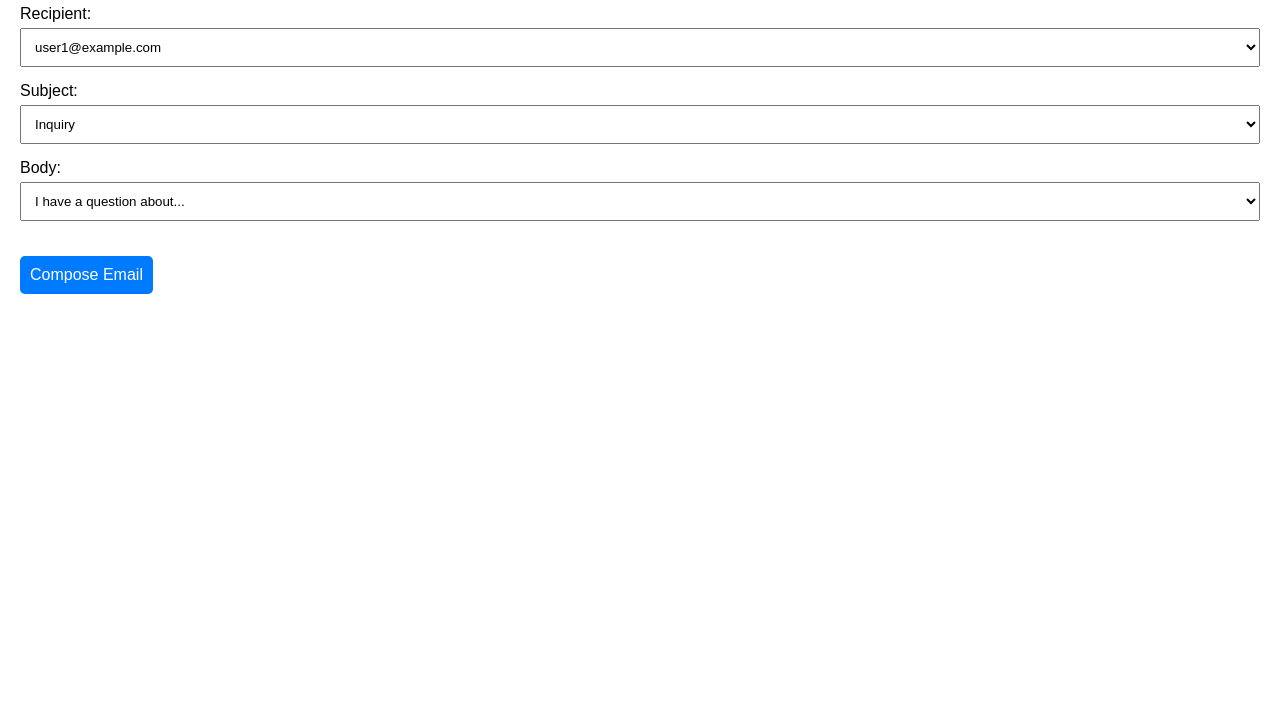
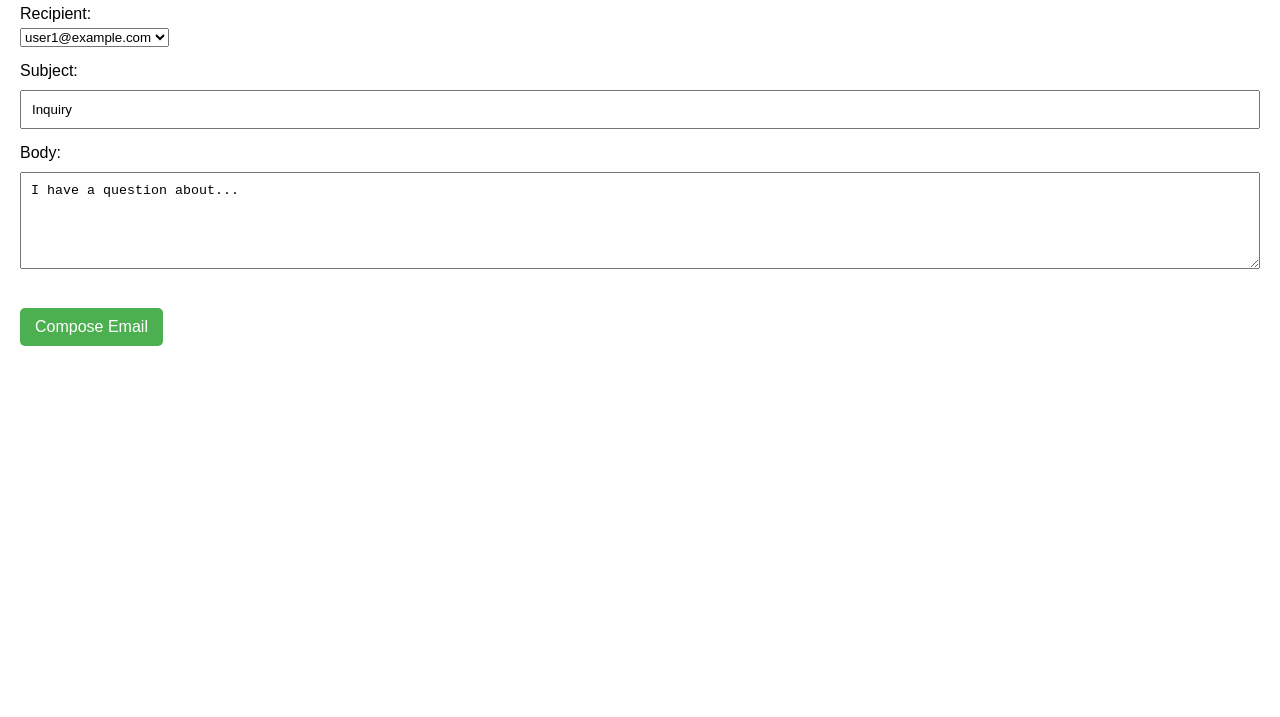
Before and after one commit to orzelig/FremontMail, a plain HTML site: page index.html in a window 1280 px wide. Shown: the part 83-800 px from the top of the page. Drawn offline with Linux system fonts and the light colour scheme.

Commit message:
Update index.html

```diff
--- a/index.html
+++ b/index.html
@@ -3,35 +3,43 @@
 <head>
     <meta charset="UTF-8">
     <meta name="viewport" content="width=device-width, initial-scale=1.0">
-    <title>Email Composer</title>
+    <title>Responsive Email Composer</title>
     <style>
         body {
             font-family: Arial, sans-serif;
             padding: 20px;
             margin: 0;
+            max-width: 100%;
+            overflow-x: hidden;
         }
         .form-group {
             margin-bottom: 15px;
         }
-        select {
+        label {
+            display: block;
+            margin-bottom: 5px;
+        }
+        input, textarea {
             width: 100%;
             padding: 10px;
             margin-top: 5px;
+            box-sizing: border-box; /* Includes padding and border in the element's total width and height */
         }
         #mailtoLink {
             display: inline-block;
             margin-top: 20px;
-            padding: 10px;
-            background-color: #007bff;
+            padding: 10px 15px;
+            background-color: #4CAF50;
             color: white;
             text-decoration: none;
             border-radius: 5px;
+            cursor: pointer;
         }
     </style>
 </head>
 <body>
 
-    <h2>Email Composer</h2>
+    <h2>Responsive Email Composer</h2>
 
     <!-- Form for email details -->
     <div id="emailForm">
@@ -45,42 +53,31 @@
         </div>
         <div class="form-group">
             <label for="subject">Subject:</label>
-            <select id="subject" name="subject" onchange="updateMailtoLink()">
-                <option value="Inquiry">Inquiry</option>
-                <option value="Feedback">Feedback</option>
-                <option value="Support">Support</option>
-            </select>
+            <input type="text" id="subject" name="subject" value="Inquiry" oninput="updateMailtoLink()">
         </div>
         <div class="form-group">
             <label for="body">Body:</label>
-            <select id="body" name="body" onchange="updateMailtoLink()">
-                <option value="I have a question about...">I have a question about...</option>
-                <option value="I would like to provide feedback...">I would like to provide feedback...</option>
-                <option value="I need support with...">I need support with...</option>
-            </select>
+            <textarea id="body" name="body" rows="5" oninput="updateMailtoLink()">I have a question about...</textarea>
         </div>
     </div>
 
     <!-- Display the mailto link -->
-    <a id="mailtoLink" href="#" onclick="event.preventDefault();">Compose Email</a>
+    <a id="mailtoLink" href="#" onclick="updateMailtoLink();">Compose Email</a>
 
     <script>
         function updateMailtoLink() {
-            // Get selected values
             var recipient = document.getElementById('recipient').value;
             var subject = document.getElementById('subject').value;
             var body = document.getElementById('body').value;
 
-            // Encode subject and body
             subject = encodeURIComponent(subject);
             body = encodeURIComponent(body);
 
-            // Update the mailto link
             var link = 'mailto:' + recipient + '?subject=' + subject + '&body=' + body;
             document.getElementById('mailtoLink').href = link;
         }
 
-        // Initialize the mailto link when the page loads
+        // Update the mailto link when the page loads to ensure it's ready for the first click
         document.addEventListener('DOMContentLoaded', updateMailtoLink);
     </script>
 
```
